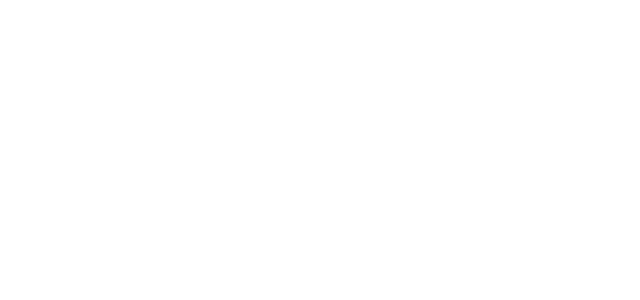
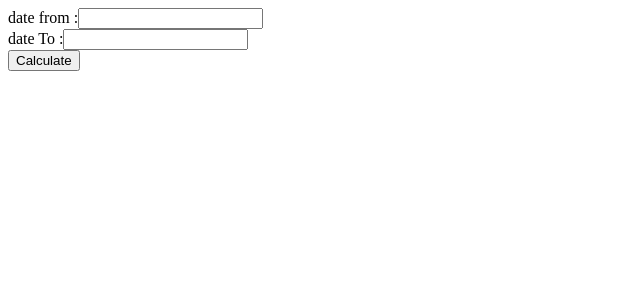
Before and after one commit to oussamamessaoudi/delta_time, a React (Create React App) app: page / in a window 1280 px wide. Shown: the top 300 px of the page, without its empty margins (0-640 px from the left). Built offline with nearby package versions, Linux system fonts and the light colour scheme.

Commit message:
Calling DeltaForm Adding dependency (PropTypes)

```diff
--- a/package.json
+++ b/package.json
@@ -3,6 +3,7 @@
   "version": "0.1.0",
   "private": true,
   "dependencies": {
+    "prop-types": "^15.6.2",
     "react": "^16.6.3",
     "react-dom": "^16.6.3",
     "react-scripts": "2.1.1"
--- a/src/App.js
+++ b/src/App.js
@@ -1,11 +1,10 @@
 import React, { Component } from 'react';
+import DeltaForm from "./container/DeltaForm";
 
 class App extends Component {
   render() {
     return (
-      <div>
-
-      </div>
+        <DeltaForm/>
     );
   }
 }
```
